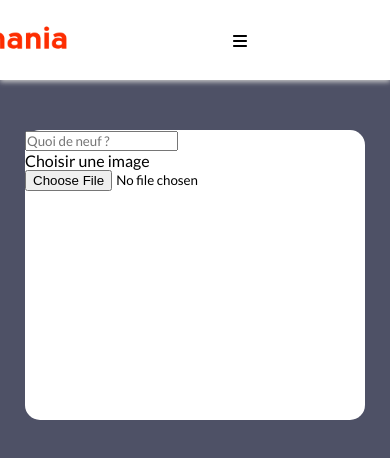
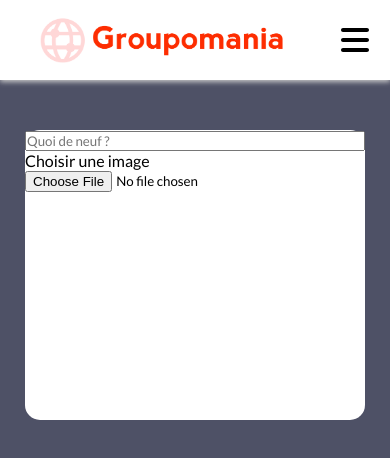
Before and after one commit to Mathieu-Franchi/Mathieu-Franchi_7_09062022, a Vue app in the folder front/: page / in a window 390 px wide. Shown: the top 458 px of the page. Built offline with nearby package versions, Linux system fonts and the light colour scheme.

Commit message:
menu burger responsive

```diff
--- a/front/src/components/HeaderHomeComponent.vue
+++ b/front/src/components/HeaderHomeComponent.vue
@@ -1,29 +1,43 @@
 <template>
+    <header>
 
-    <header>
-        <h1 class="logo__h1__header"><img class="logo__img" alt="Groupomania logo" src="../assets/logos/icon-left-font.png">
+
+        <h1 class="logo__h1__header">
+            <router-link to="/"><img class="logo__img" alt="Groupomania logo" src="../assets/logos/icon-left-font.png">
+            </router-link>
         </h1>
+
         <nav id="nav__header">
-            <p class="burger"><FontAwesome class="fa_burger" :icon="{prefix:'fas',iconName: 'bars'}"/></p>
+            <button class="burger" @click="nav()">
+                <FontAwesome class="fa_burger" :icon="{ prefix: 'fas', iconName: 'bars' }" />
+            </button>
             <ul class="nav__list">
-                <li class="nav__li"><router-link class="nav__a" to="/">Accueil</router-link></li>
-                <li class="nav__li"><router-link class="nav__a" to="/profil">Profil</router-link></li>
-                <li class="nav__li"><router-link class="nav__a" to="/">Déconnexion</router-link></li>
+                <li class="nav__li">
+                    <router-link class="nav__a" to="/">Accueil</router-link>
+                </li>
+                <li class="nav__li">
+                    <router-link class="nav__a" to="/profil">Profil</router-link>
+                </li>
+                <li class="nav__li">
+                    <router-link class="nav__a" to="/">Déconnexion</router-link>
+                </li>
             </ul>
         </nav>
     </header>
-
-
-
 </template>
 <script>
     export default {
     name: 'HeaderHomeComponent',
+    date: {
+        function (){
 
+        }
+    }
 
 }
 </script>
 <style scoped lang="scss">
+
 @import '../variables';
 header {
 
@@ -44,12 +58,13 @@ header {
 }
 
 .logo__h1__header{
+
     height: 70px;
     width: 100%;
 
     .logo__img {
         object-fit: cover;
-        min-width: 320px;
+
     }
 }
 .nav__list {
@@ -109,13 +124,27 @@ header {
 
         }
     .burger {
-        width: 300px;
+        width: 40px;
         height: auto;
         visibility: visible;
-        display: block;
+        display: inline-block;
+        outline: none;
+        border: none;
+        background: none;
+        cursor: pointer;
     }
     .fa_burger {
-        width: 100%;
+       font-size: 32px;
+
+
     }
+    #nav__header {
+        width: auto;
+        margin-right: 15px;
+    }
+        .logo__h1__header {
+            margin-right: 30px;
+        }
+
 }
 </style>
--- a/front/src/components/PostHomeComponent.vue
+++ b/front/src/components/PostHomeComponent.vue
@@ -3,20 +3,16 @@
     <article class="post">
       <form>
         <label for="post__title"></label>
-      <input type="text" class="post__title" name="post__title"  placeholder= "Quoi de neuf ?" >
+        <input type="text" class="post__title" name="post__title" placeholder="Quoi de neuf ?">
 
-    </form>
 
       <label for="image__post">Choisir une image</label>
 
-      <input type="file" class="image__post" name="image__post" accept="image/png, image/jpeg, image/gif, image/jpg" placeholder="Choisis mtn">
+      <input type="file" class="image__post" name="image__post" accept="image/png, image/jpeg, image/gif, image/jpg"
+        placeholder="Choisis mtn">
+      </form>
     </article>
-
-
   </div>
-
-
-
 </template>
 <script>
 
@@ -41,7 +37,7 @@ export default {
 }
 #posts
 {
-  width: auto;
+  width: 100%;
   height: 100vh;
 
   display: flex;
@@ -56,16 +52,7 @@ export default {
 
 }
 
-// #restaurants h2
-// {
-//   width: 100%;
 
-//   margin-bottom: 25px;
-
-//   max-width: 768px;
-
-//   font-size: 30px;
-// }
 .post
 {
   width: 100%;
@@ -79,34 +66,15 @@ export default {
 
   display: flex;
   flex-direction: column;
+  justify-content: space-between;
+  align-items: center;
 
   border-radius: 15px 15px 15px 15px;
   background-color: white;
 
  }
-// #restaurants img
-// {
-//   width: 100%;
-//   height: 200px;
-
-//   object-fit: cover;
-
-//   border-radius: 15px 15px 0px 0px;
-
-// }
-// #restaurants h3
-// {
-//   width: 155px;
-
-//   margin: 20px 0px 5px 10px;
-// }
-// #restaurants p
-// {
-//   width: 120px;
-
-//   margin-left: 10px;
-// }
-
-
+ .post__title{
+  width: 100%;
+ }
 
 </style>
```
Lines whose indentation alone changed are shown as unchanged.
